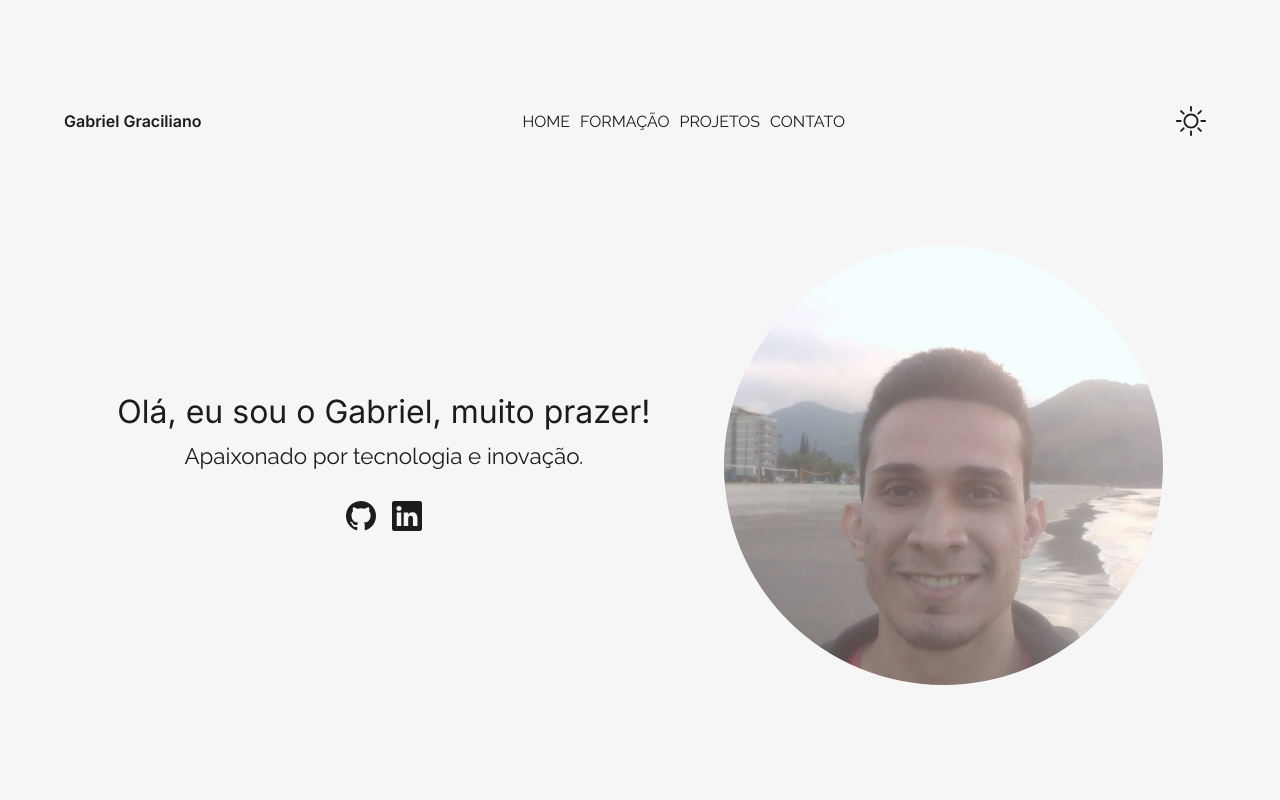
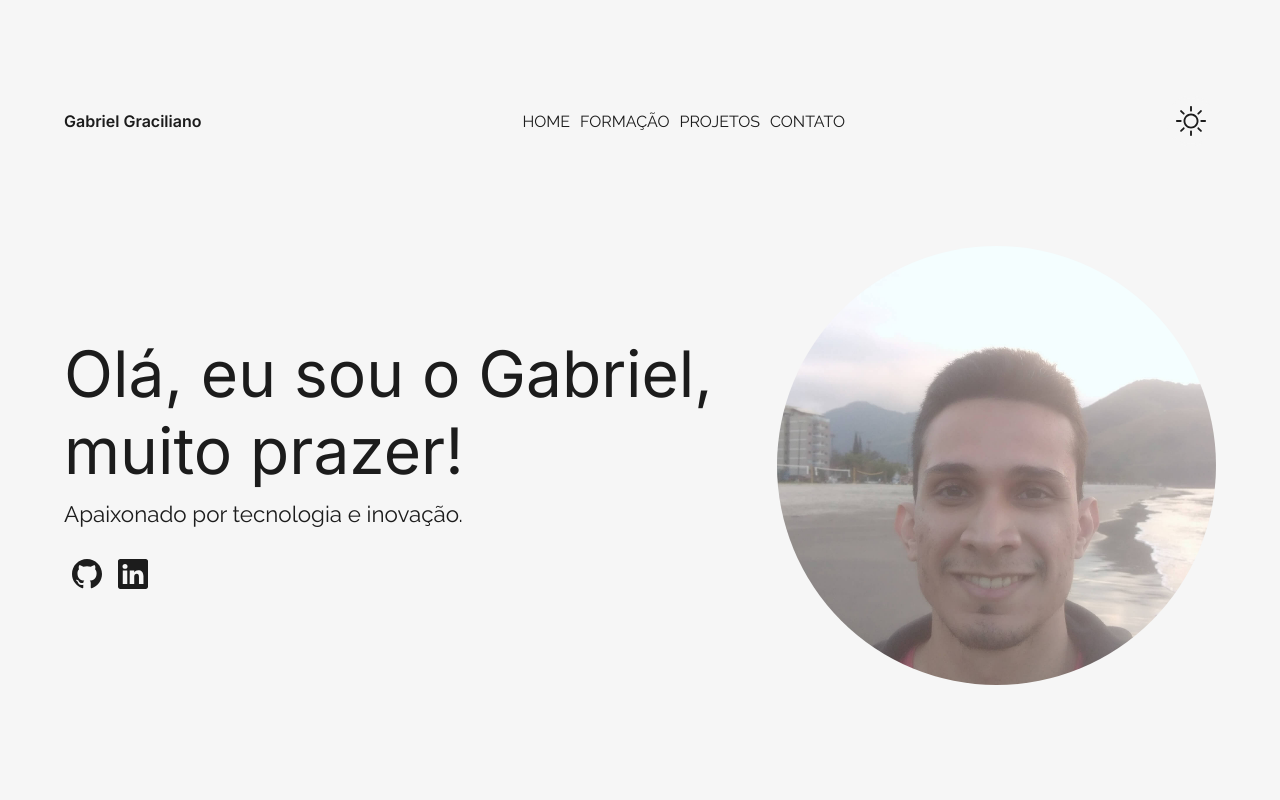
Before and after one commit to GracilianoOG/dio-portfolio, a React (Vite) app: page / in a window 1280 px wide. Shown: the top 800 px of the page. Built offline with nearby package versions, Linux system fonts and the light colour scheme.

Commit message:
Improve about text display

```diff
--- a/src/components/AboutSection.jsx
+++ b/src/components/AboutSection.jsx
@@ -10,7 +10,6 @@ const AboutSectionStyled = styled.section`
   display: flex;
   gap: 1.25rem;
   flex-direction: column;
-  text-align: center;
   justify-content: space-evenly;
 
   @media screen and ${devices.lg} {
@@ -30,7 +29,7 @@ const PhotoStyled = styled.img`
 
 const AboutTitleStyled = styled.h2`
   font-family: var(--font-family-secondary);
-  font-size: clamp(1rem, 2.5vw, 2rem);
+  font-size: clamp(1rem, 5vw, 5rem);
   font-weight: 400;
   margin-bottom: 0.75rem;
 `;
@@ -42,12 +41,7 @@ const AboutTextStyled = styled.p`
 
 const ButtonWrapper = styled.div`
   display: flex;
-  justify-content: center;
 `;
-
-// const ContentWrapperStyled = styled.div`
-//   flex: 1;
-// `;
 
 function AboutSection() {
   return (
```
